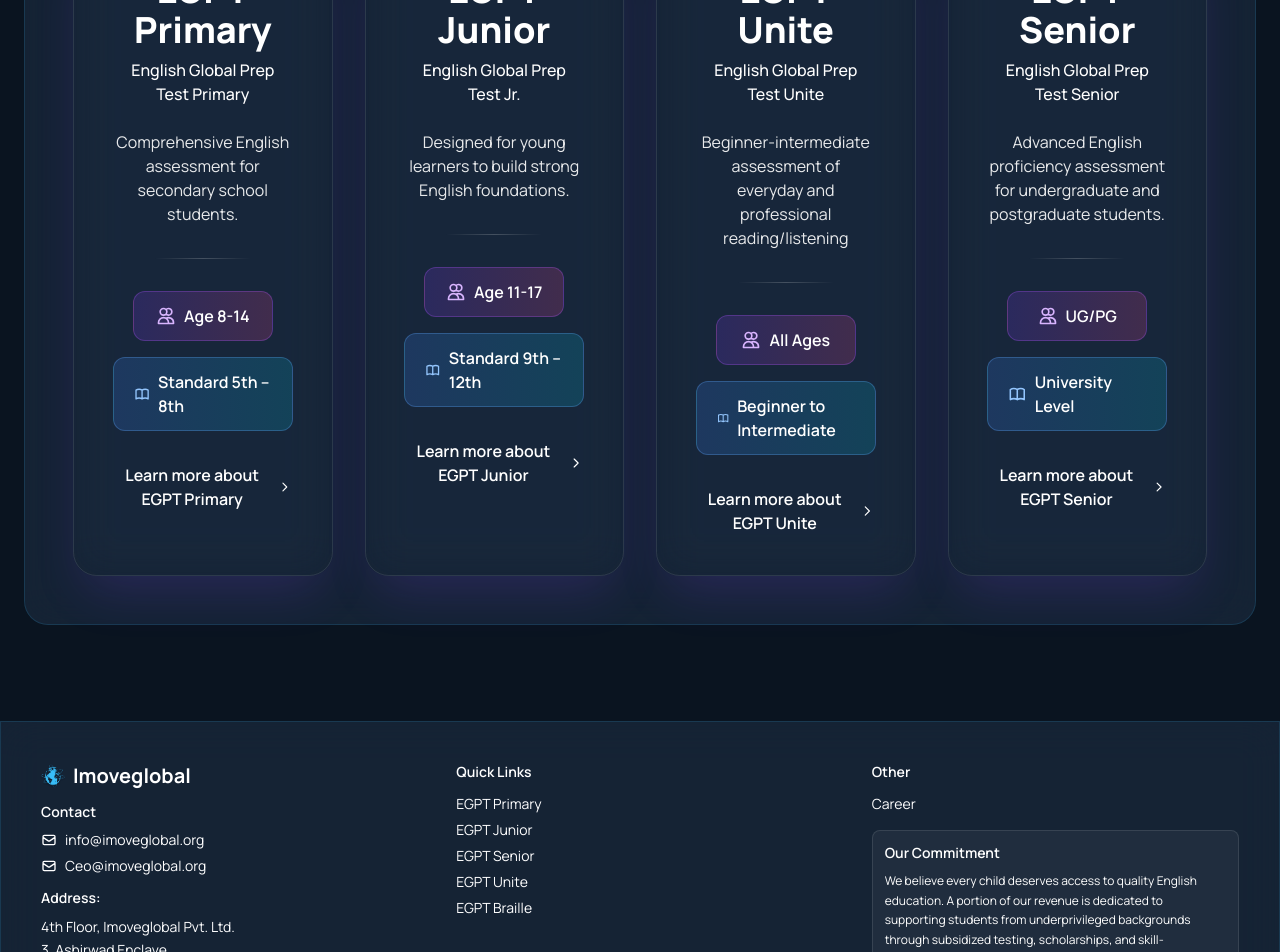
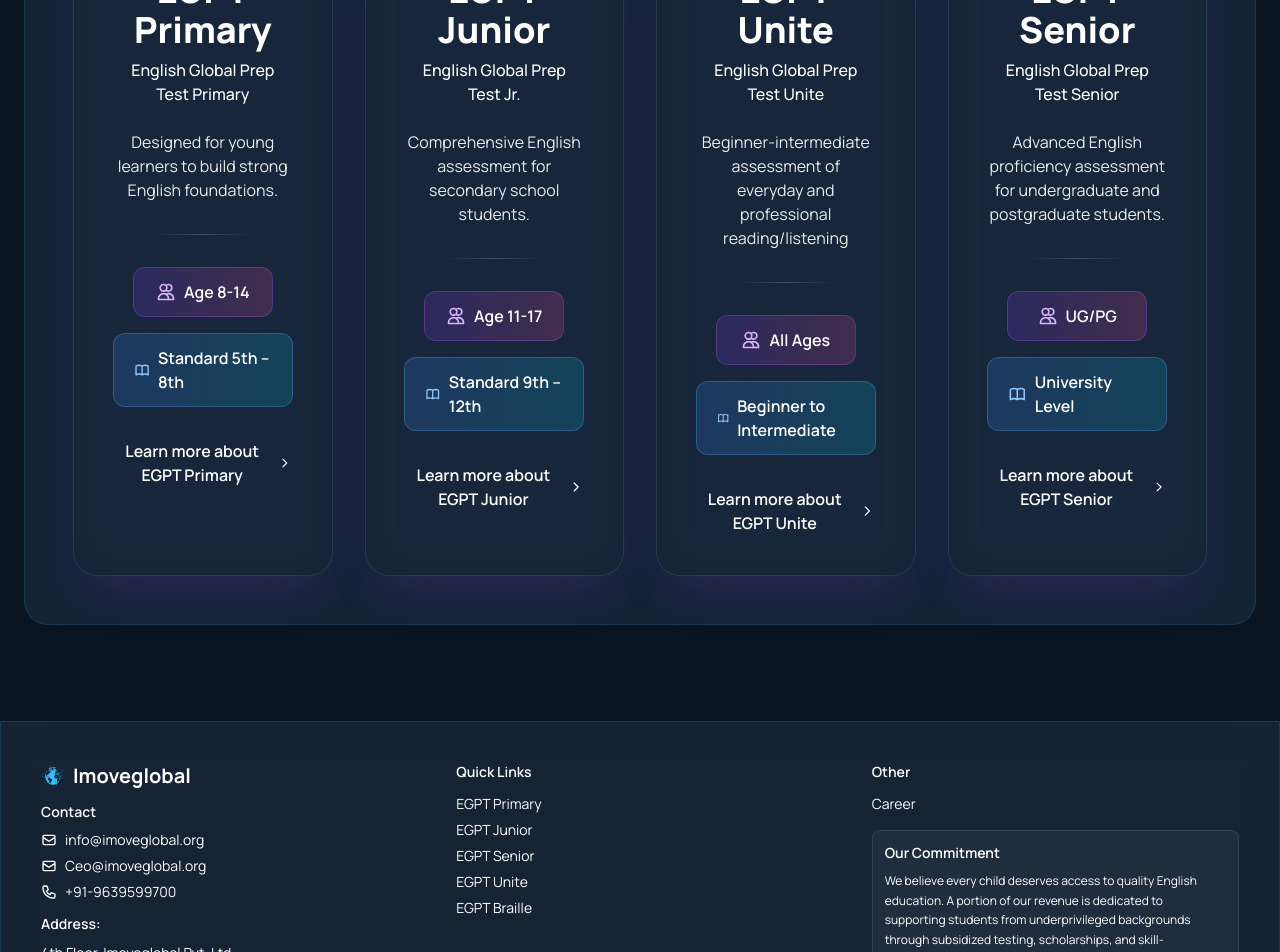
Before and after one commit to jOhNeX2017/img_website, a React (Vite) app: page /community in a window 1280 px wide. Shown: the part 360-1312 px from the top of the page. Built offline with nearby package versions, Linux system fonts and the light colour scheme; no server answers.

Commit message:
Update footer with contact number and enhance header navigation behavior

```diff
--- a/src/components/footer/Footer.jsx
+++ b/src/components/footer/Footer.jsx
@@ -61,6 +61,12 @@
                                             <path strokeLinecap="round" strokeLinejoin="round" strokeWidth={2} d="M3 8l7.89 5.26a2 2 0 002.22 0L21 8M5 19h14a2 2 0 002-2V7a2 2 0 00-2-2H5a2 2 0 00-2 2v10a2 2 0 002 2z" />
                                         </svg>
                                         <span>Ceo@imoveglobal.org</span>
+                                    </a>
+                                    <a href="tel:+919639599700" className="text-gray-10 hover:text-white transition-colors flex items-start gap-2 text-sm group">
+                                        <svg className="w-4 h-4 flex-shrink-0 mt-0.5 group-hover:text-white" fill="none" stroke="currentColor" viewBox="0 0 24 24">
+                                            <path strokeLinecap="round" strokeLinejoin="round" strokeWidth={2} d="M3 5a2 2 0 012-2h3.28a1 1 0 01.948.684l1.498 4.493a1 1 0 01-.502 1.21l-2.257 1.13a11.042 11.042 0 005.516 5.516l1.13-2.257a1 1 0 011.21-.502l4.493 1.498a1 1 0 01.684.949V19a2 2 0 01-2 2h-1C9.716 21 3 14.284 3 6V5z" />
+                                        </svg>
+                                        <span>+91-9639599700</span>
                                     </a>
                                 </div>
                             </div>
--- a/src/components/header/Header.jsx
+++ b/src/components/header/Header.jsx
@@ -97,7 +97,14 @@
 
   const handleLogoClick = (e) => {
     e.preventDefault()
-    navigate('/')
+
+    // If already on home page, scroll to top
+    if (location.pathname === '/') {
+      window.scrollTo({ top: 0, behavior: 'smooth' })
+    } else {
+      // Navigate to home page from other routes
+      navigate('/')
+    }
   }
 
   // Check if a navigation item is active based on current route
--- a/src/components/pages/ActiveCommunity.jsx
+++ b/src/components/pages/ActiveCommunity.jsx
@@ -8,7 +8,7 @@
       id: 1,
       title: 'EGPT Primary',
       subtitle: 'English Global Prep Test Primary',
-      description: 'Comprehensive English assessment for secondary school students.',
+      description: 'Designed for young learners to build strong English foundations.',
       ageGroup: 'Age 8-14',
       standard: 'Standard 5th – 8th',
       linkText: 'Learn more about EGPT Primary',
@@ -17,7 +17,7 @@
       id: 2,
       title: 'EGPT Junior',
       subtitle: 'English Global Prep Test Jr.',
-      description: 'Designed for young learners to build strong English foundations.',
+      description: 'Comprehensive English assessment for secondary school students.',
       ageGroup: 'Age 11-17',
       standard: 'Standard 9th – 12th',
       linkText: 'Learn more about EGPT Junior',
```
